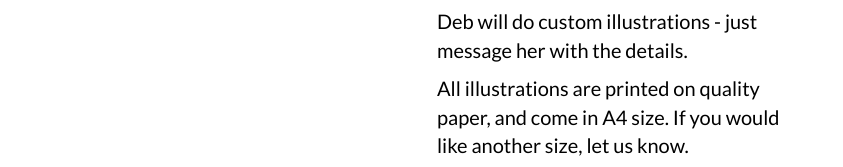
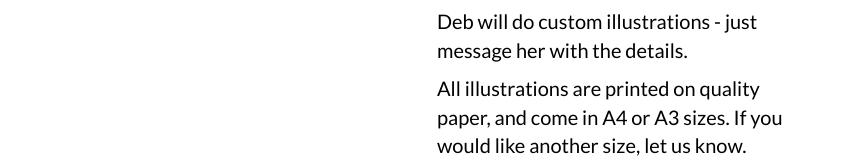
Before and after one commit to ManuInnovations/cutie-pie, a website: page index.html in a window 1280 px wide. Shown: the part 1836-2003 px from the top of the page, without its empty margins (218-1061 px from the left). Drawn offline with nearby package versions, Linux system fonts and the light colour scheme.

Commit message:
updated store

```diff
--- a/index.html
+++ b/index.html
@@ -218,7 +218,7 @@
         <div class="col-lg-4">
           <p>If you want some unique and beautiful artwork for your cutie-pie's bedroom, you have come to the right place!</p>
           <p>Deb will do custom illustrations - just message her with the details.</p>
-          <p>All illustrations are printed on quality paper, and come in A4 size. If you would like another size, let us know.</p>
+          <p>All illustrations are printed on quality paper, and come in A4 or A3 sizes. If you would like another size, let us know.</p>
           <p>Prints are posted to you Free (within NZ) via courier. Outside of NZ will incur a postage fee.</p>
         </div>
       </div>
```
